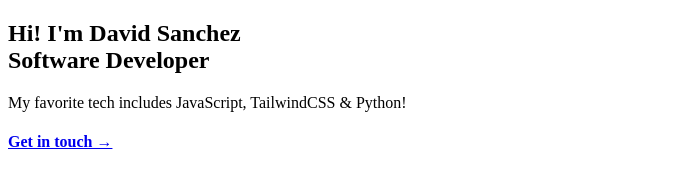
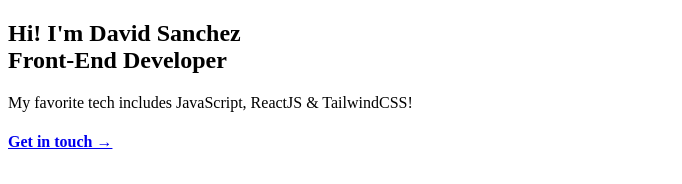
Before and after one commit to Davsan88/Davsan88.github.io, a SvelteKit app: page / in a window 1280 px wide. Shown: the top 184 px of the page, without its empty margins (0-682 px from the left). Built offline with nearby package versions, Linux system fonts and the light colour scheme.

Commit message:
Update Main.svelte

```diff
--- a/src/components/Main.svelte
+++ b/src/components/Main.svelte
@@ -38,12 +38,12 @@
         >
             <h2 class="font-semibold text-4xl sm:text-5xl md:text-6xl">
                 Hi! I'm <span class="montserrat text-violet-400">David</span>
-                Sanchez <br />Software
+                Sanchez <br />Front-End
                 <span class="montserrat text-violet-400">Developer</span>
             </h2>
             <p class="text-base sm:text-lg md:text-xl">
                 My <span class="montserrat text-violet-400">favorite tech</span>
-                includes JavaScript, TailwindCSS & Python!
+                includes JavaScript, ReactJS & TailwindCSS!
             </p>
             <a
                 class="blueShadow mx-auto lg:mr-auto lg:ml-0 text-base sm:text-lg md:text-xl montserrat relative overflow-hidden px-6 py-3 group rounded-full bg-white text-slate-950 cursor-pointer"
```
